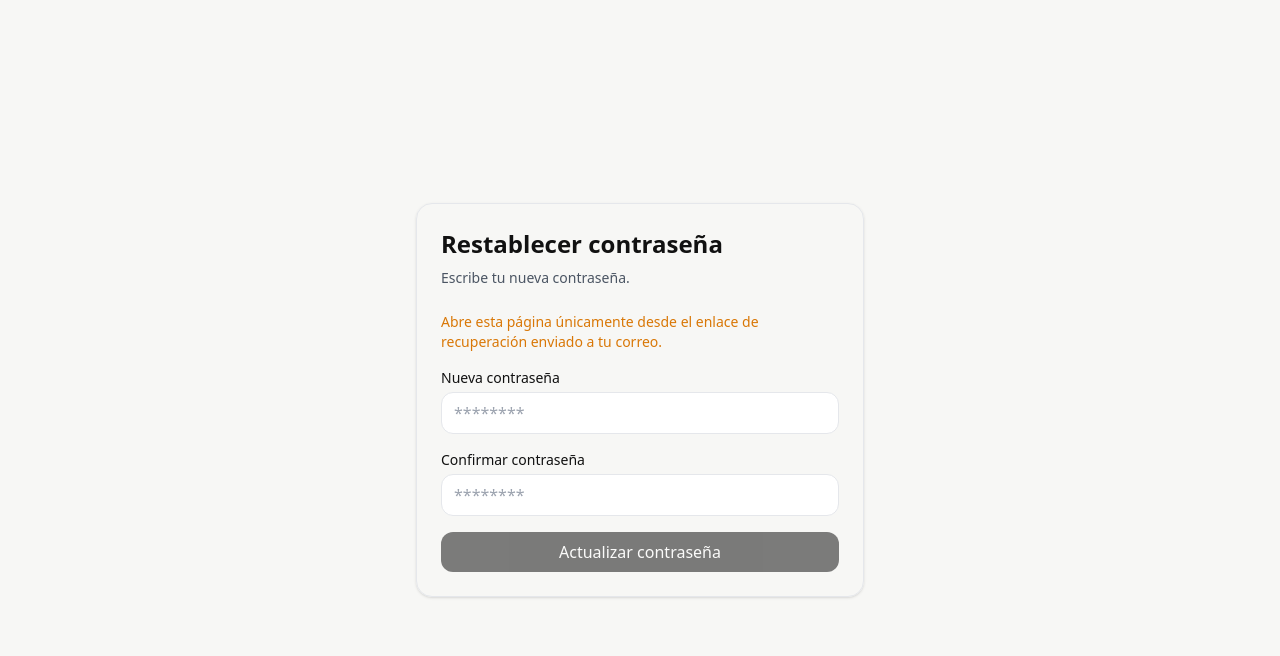
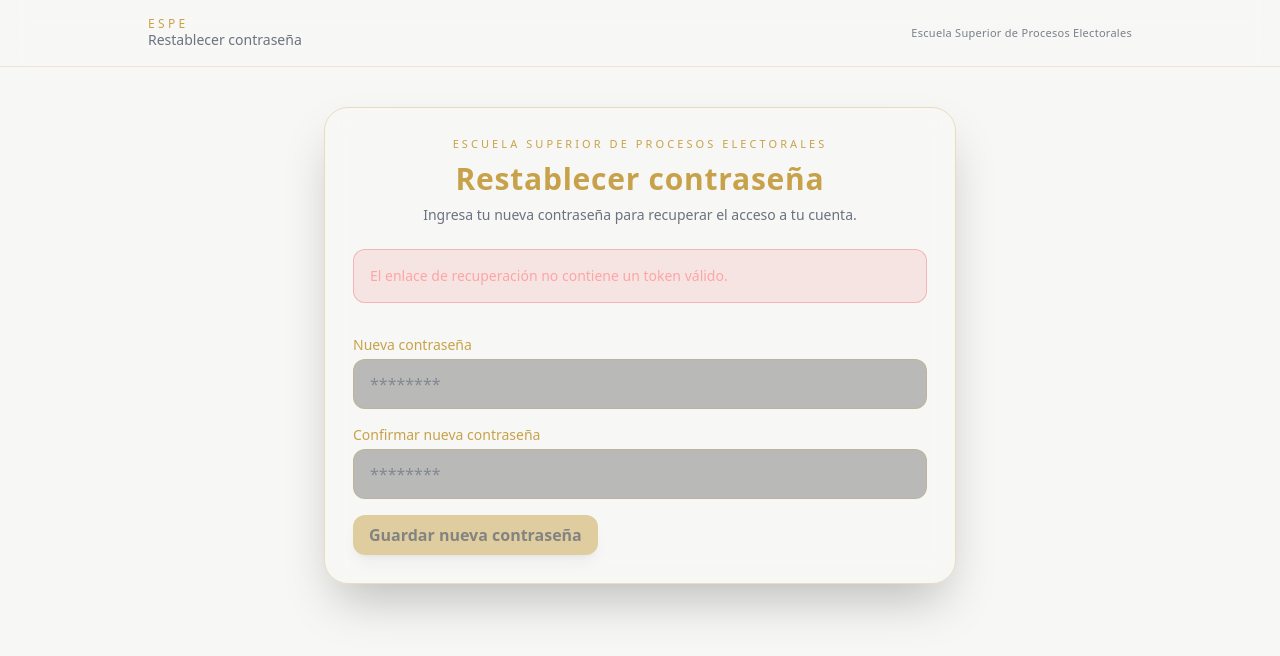
Before and after one commit to maestriasespe/espe-campus-mvp, a Next.js app: page /reset-password in a window 1280 px wide. Shown: the top 656 px of the page. Built offline with nearby package versions, Linux system fonts and the light colour scheme.

Commit message:
add final reset password flow

```diff
--- /dev/null
+++ b/app/api/auth/reset-pasword/route.ts
@@ -0,0 +1,107 @@
+import { NextResponse } from "next/server";
+import crypto from "crypto";
+import { supabaseServer } from "@/lib/supabase-server";
+import { hashPassword } from "@/lib/auth";
+
+function sha256(value: string) {
+  return crypto.createHash("sha256").update(value).digest("hex");
+}
+
+export async function POST(req: Request) {
+  try {
+    const body = await req.json();
+    const token = String(body?.token ?? "").trim();
+    const password = String(body?.password ?? "");
+
+    if (!token) {
+      return NextResponse.json(
+        { error: "Token inválido." },
+        { status: 400 }
+      );
+    }
+
+    if (!password || password.length < 6) {
+      return NextResponse.json(
+        { error: "La contraseña debe tener al menos 6 caracteres." },
+        { status: 400 }
+      );
+    }
+
+    const tokenHash = sha256(token);
+    const nowIso = new Date().toISOString();
+
+    const { data: resetRow, error: resetError } = await supabaseServer
+      .from("password_resets")
+      .select("id, user_id, expires_at, used_at")
+      .eq("token_hash", tokenHash)
+      .maybeSingle();
+
+    if (resetError) {
+      console.error("Error consultando token:", resetError);
+      return NextResponse.json(
+        { error: "No se pudo validar el token." },
+        { status: 500 }
+      );
+    }
+
+    if (!resetRow) {
+      return NextResponse.json(
+        { error: "El enlace de recuperación no es válido." },
+        { status: 400 }
+      );
+    }
+
+    if (resetRow.used_at) {
+      return NextResponse.json(
+        { error: "Este enlace ya fue utilizado." },
+        { status: 400 }
+      );
+    }
+
+    if (new Date(resetRow.expires_at).getTime() < new Date(nowIso).getTime()) {
+      return NextResponse.json(
+        { error: "Este enlace ha expirado. Solicita uno nuevo." },
+        { status: 400 }
+      );
+    }
+
+    const newPasswordHash = await hashPassword(password);
+
+    const { error: userUpdateError } = await supabaseServer
+      .from("users")
+      .update({ password_hash: newPasswordHash })
+      .eq("id", resetRow.user_id);
+
+    if (userUpdateError) {
+      console.error("Error actualizando contraseña:", userUpdateError);
+      return NextResponse.json(
+        { error: "No se pudo actualizar la contraseña." },
+        { status: 500 }
+      );
+    }
+
+    const { error: markUsedError } = await supabaseServer
+      .from("password_resets")
+      .update({ used_at: nowIso })
+      .eq("id", resetRow.id);
+
+    if (markUsedError) {
+      console.error("Error marcando token como usado:", markUsedError);
+      return NextResponse.json(
+        { error: "La contraseña cambió, pero no se pudo cerrar correctamente el proceso. Intenta iniciar sesión." },
+        { status: 500 }
+      );
+    }
+
+    return NextResponse.json({
+      ok: true,
+      message: "Contraseña actualizada correctamente.",
+    });
+  } catch (error) {
+    console.error("Error general reset-password:", error);
+    return NextResponse.json(
+      { error: "Error interno del servidor." },
+      { status: 500 }
+    );
+  }
+}
--- a/app/reset-password/page.tsx
+++ b/app/reset-password/page.tsx
@@ -1,40 +1,19 @@
 "use client";
 
-import { useEffect, useState } from "react";
-import { useRouter } from "next/navigation";
-import { createClient } from "@/utils/supabase/client";
+import { useSearchParams } from "next/navigation";
+import { useState } from "react";
+import Link from "next/link";
+import { BrandBar } from "@/components/BrandBar";
 
 export default function ResetPasswordPage() {
-  const supabase = createClient();
-  const router = useRouter();
+  const searchParams = useSearchParams();
+  const token = searchParams.get("token") || "";
 
   const [password, setPassword] = useState("");
   const [confirmPassword, setConfirmPassword] = useState("");
   const [loading, setLoading] = useState(false);
-  const [ready, setReady] = useState(false);
   const [message, setMessage] = useState("");
   const [errorMsg, setErrorMsg] = useState("");
-
-  useEffect(() => {
-    const {
-      data: { subscription },
-    } = supabase.auth.onAuthStateChange((event) => {
-      if (event === "PASSWORD_RECOVERY") {
-        setReady(true);
-      }
-    });
-
-    // También intentamos detectar si ya existe sesión cargada
-    supabase.auth.getSession().then(({ data }) => {
-      if (data.session) {
-        setReady(true);
-      }
-    });
-
-    return () => {
-      subscription.unsubscribe();
-    };
-  }, [supabase]);
 
   async function handleSubmit(e: React.FormEvent<HTMLFormElement>) {
     e.preventDefault();
@@ -42,8 +21,8 @@ export default function ResetPasswordPage() {
     setMessage("");
     setErrorMsg("");
 
-    if (!ready) {
-      setErrorMsg("La sesión de recuperación no está activa. Abre el enlace recibido por correo.");
+    if (!token) {
+      setErrorMsg("El enlace de recuperación no es válido.");
       setLoading(false);
       return;
     }
@@ -60,72 +39,121 @@ export default function ResetPasswordPage() {
       return;
     }
 
-    const { error } = await supabase.auth.updateUser({
+    try {
+      const res = await fetch("/api/auth/reset-password", {
+        method: "POST",
+        headers: {
+          "Content-Type": "application/json",
+        },
+        body: JSON.stringify({
+          token,
           password,
+        }),
       });
 
-    if (error) {
-      setErrorMsg(error.message);
+      const data = await res.json();
+
+      if (!res.ok) {
+        setErrorMsg(data.error || "No se pudo restablecer la contraseña.");
       } else {
-      setMessage("Tu contraseña fue actualizada correctamente.");
-      setTimeout(() => {
-        router.push("/login");
-      }, 1500);
+        setMessage("Tu contraseña fue actualizada correctamente. Ya puedes iniciar sesión.");
+        setPassword("");
+        setConfirmPassword("");
       }
-
+    } catch {
+      setErrorMsg("Ocurrió un error inesperado.");
+    } finally {
       setLoading(false);
+    }
   }
 
   return (
-    <div className="min-h-screen flex items-center justify-center px-4">
-      <div className="w-full max-w-md rounded-2xl border p-6 shadow">
-        <h1 className="text-2xl font-bold mb-2">Restablecer contraseña</h1>
-        <p className="text-sm text-gray-600 mb-6">
-          Escribe tu nueva contraseña.
+    <div className="min-h-screen bg-espe-bg text-espe-text">
+      <BrandBar title="Restablecer contraseña" />
+
+      <div className="mx-auto max-w-2xl px-5 py-10">
+        <div className="rounded-3xl border border-espe-gold/30 bg-espe-bg2/50 shadow-2xl backdrop-blur-md p-7">
+          <div className="text-center">
+            <div className="text-espe-gold text-[11px] tracking-[0.28em] uppercase">
+              Escuela Superior de Procesos Electorales
+            </div>
+
+            <h1 className="mt-2 text-3xl font-extrabold tracking-wide text-espe-gold">
+              Restablecer contraseña
+            </h1>
+
+            <p className="mt-2 text-sm text-espe-muted">
+              Ingresa tu nueva contraseña para recuperar el acceso a tu cuenta.
             </p>
+          </div>
 
-        {!ready && (
-          <p className="mb-4 text-sm text-amber-600">
-            Abre esta página únicamente desde el enlace de recuperación enviado a tu correo.
-          </p>
+          {!token && (
+            <div className="mt-6 rounded-xl border border-red-500/30 bg-red-500/10 p-4 text-sm text-red-300">
+              El enlace de recuperación no contiene un token válido.
+            </div>
           )}
 
-        <form onSubmit={handleSubmit} className="space-y-4">
+          <form onSubmit={handleSubmit} className="mt-8 space-y-4">
             <div>
-            <label className="block text-sm font-medium mb-1">Nueva contraseña</label>
+              <label className="block text-sm font-medium text-espe-gold mb-1">
+                Nueva contraseña
+              </label>
+
               <input
                 type="password"
                 required
                 value={password}
                 onChange={(e) => setPassword(e.target.value)}
-              className="w-full rounded-xl border px-3 py-2 outline-none"
+                className="w-full rounded-xl border border-espe-gold/25 bg-black/25 px-4 py-3 text-espe-text placeholder-espe-muted/70
+                           outline-none focus:border-espe-gold focus:ring-2 focus:ring-espe-gold/25"
                 placeholder="********"
+                disabled={!token || loading}
               />
             </div>
 
             <div>
-            <label className="block text-sm font-medium mb-1">Confirmar contraseña</label>
+              <label className="block text-sm font-medium text-espe-gold mb-1">
+                Confirmar nueva contraseña
+              </label>
+
               <input
                 type="password"
                 required
                 value={confirmPassword}
                 onChange={(e) => setConfirmPassword(e.target.value)}
-              className="w-full rounded-xl border px-3 py-2 outline-none"
+                className="w-full rounded-xl border border-espe-gold/25 bg-black/25 px-4 py-3 text-espe-text placeholder-espe-muted/70
+                           outline-none focus:border-espe-gold focus:ring-2 focus:ring-espe-gold/25"
                 placeholder="********"
+                disabled={!token || loading}
               />
             </div>
 
             <button
               type="submit"
-            disabled={loading || !ready}
-            className="w-full rounded-xl bg-black text-white py-2 font-medium disabled:opacity-50"
+              disabled={!token || loading}
+              className="rounded-xl px-4 py-2 font-semibold text-espe-bg2
+                         bg-gradient-to-r from-espe-gold via-espe-gold2 to-espe-gold
+                         shadow-lg hover:opacity-95 active:scale-[0.99] transition disabled:opacity-50"
             >
-            {loading ? "Guardando..." : "Actualizar contraseña"}
+              {loading ? "Actualizando..." : "Guardar nueva contraseña"}
             </button>
           </form>
 
-        {message && <p className="mt-4 text-sm text-green-600">{message}</p>}
-        {errorMsg && <p className="mt-4 text-sm text-red-600">{errorMsg}</p>}
+          {message && (
+            <div className="mt-4 rounded-xl border border-green-500/30 bg-green-500/10 p-3 text-sm text-green-300">
+              <p>{message}</p>
+              <Link href="/login" className="mt-2 inline-block font-semibold underline">
+                Ir a iniciar sesión
+              </Link>
+            </div>
+          )}
+
+          {errorMsg && (
+            <div className="mt-4 rounded-xl border border-red-500/30 bg-red-500/10 p-3 text-sm text-red-300">
+              {errorMsg}
+            </div>
+          )}
+        </div>
       </div>
     </div>
   );
```
Lines whose indentation alone changed are shown as unchanged.
